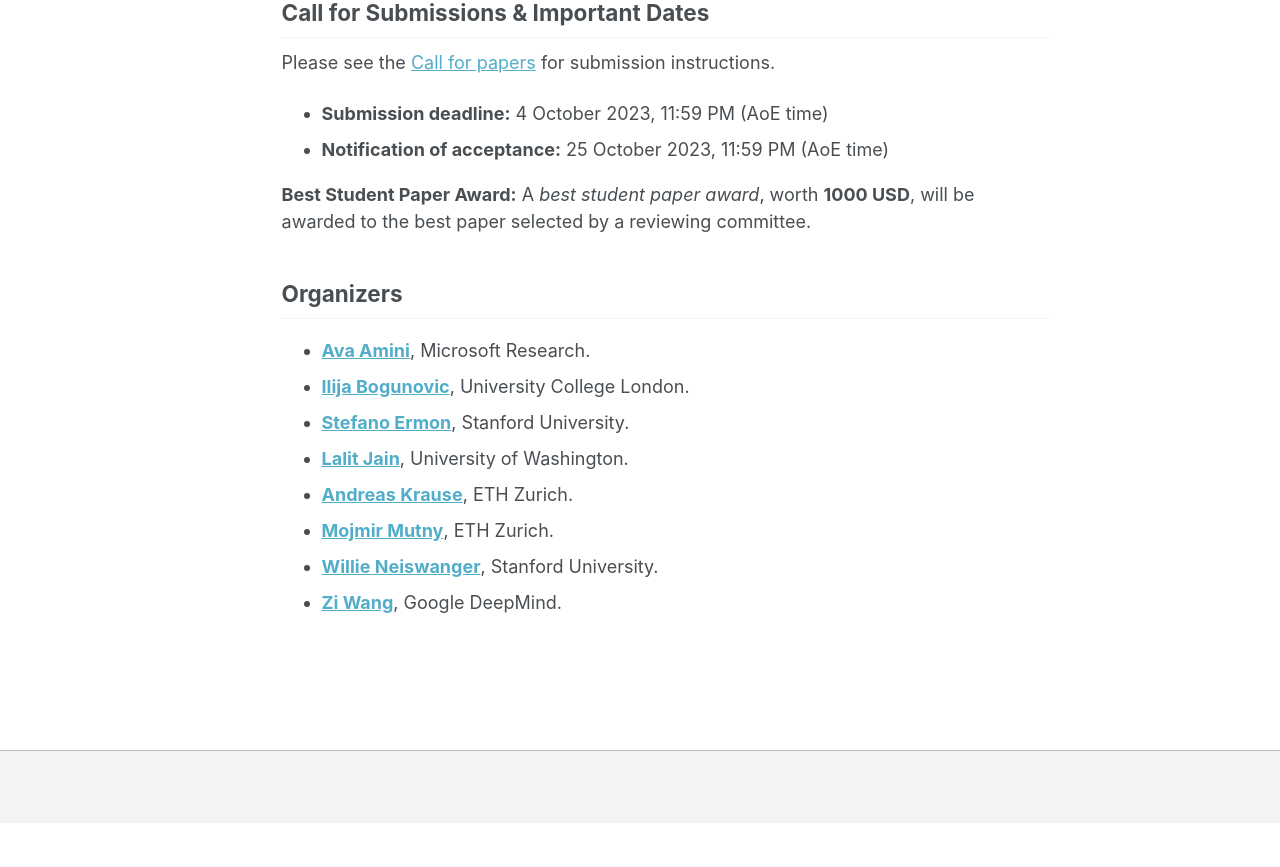
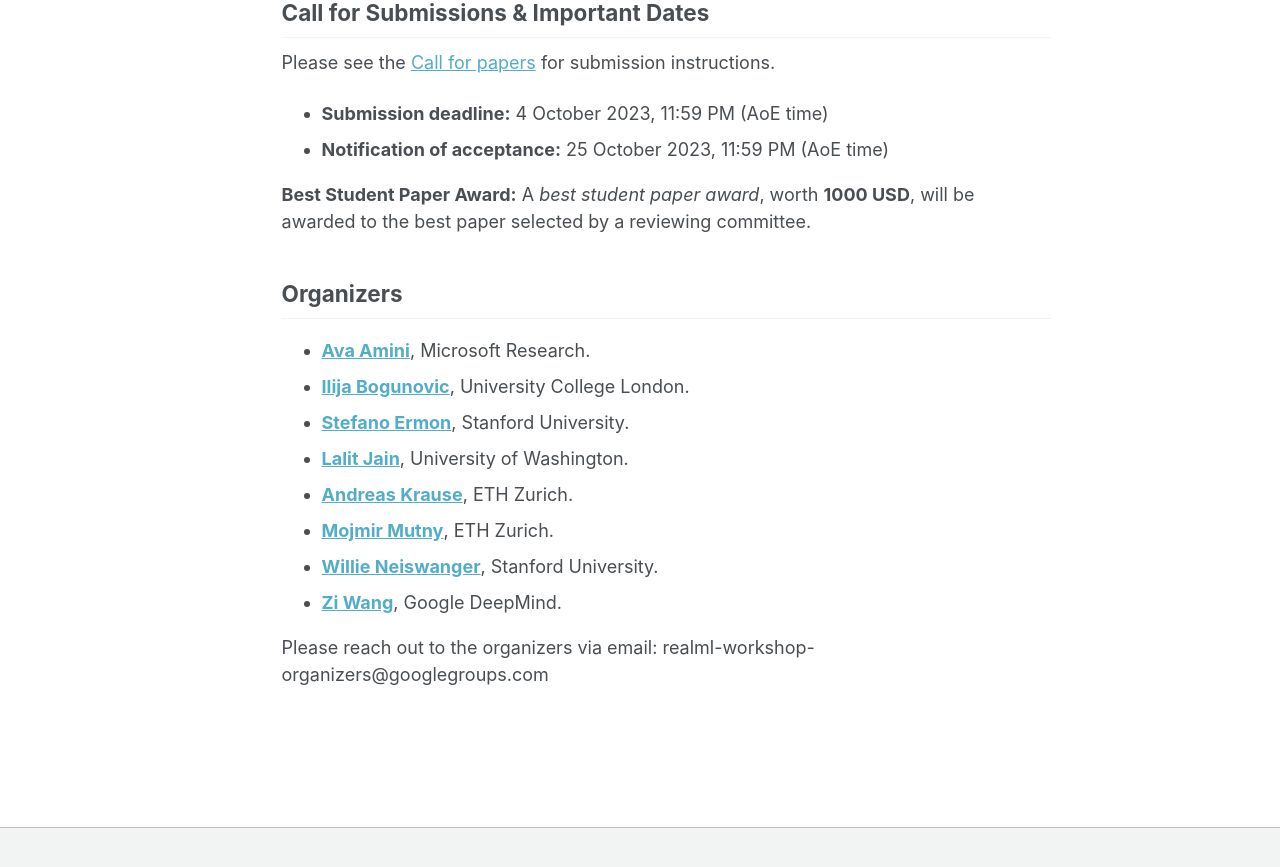
Before and after one commit to realworldml/neurips2023, a Jekyll site: the page built from _pages/about.md, in a window 1280 px wide and 900 px high, scrolled down 876 px. Shown: the top 867 px of the window. Built offline with Jekyll 4.4.1, drawn with Linux system fonts in a browser that asks for light colours; before the commit the page ends 1699 px from its top, so only the background shows below that.

Commit message:
add organizer email address to about, cfp pages

```diff
--- a/_pages/about.md
+++ b/_pages/about.md
@@ -45,3 +45,5 @@ Organizers
 * **[Mojmir Mutny](https://mojmirmutny.github.io/)**, ETH Zurich.
 * **[Willie Neiswanger](https://willieneis.github.io/)**, Stanford University.
 * **[Zi Wang](https://ziw.mit.edu/)**, Google DeepMind.
+
+Please reach out to the organizers via email: realml-workshop-organizers@googlegroups.com
```
Also changed, not shown: _pages/cfp.md (+2 -0 lines).
